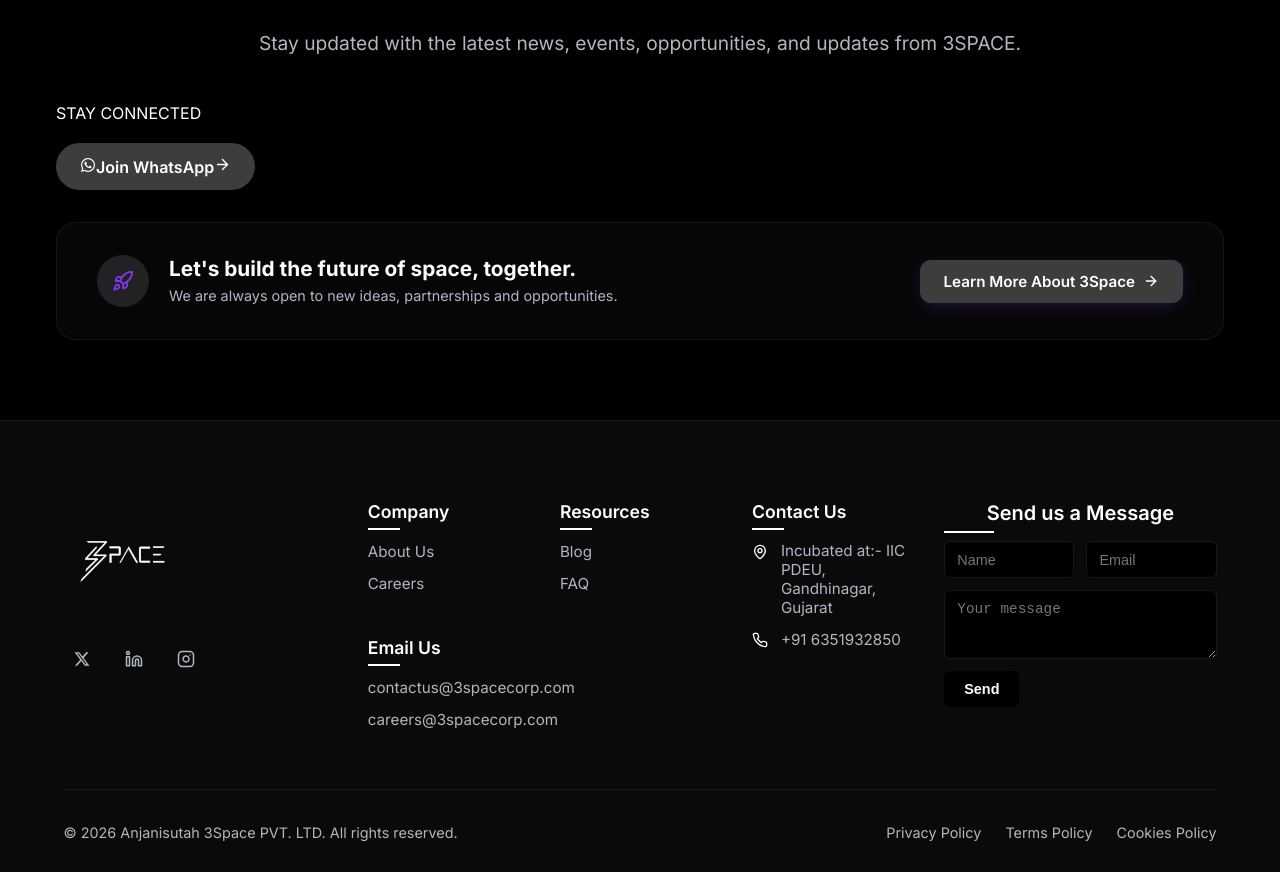
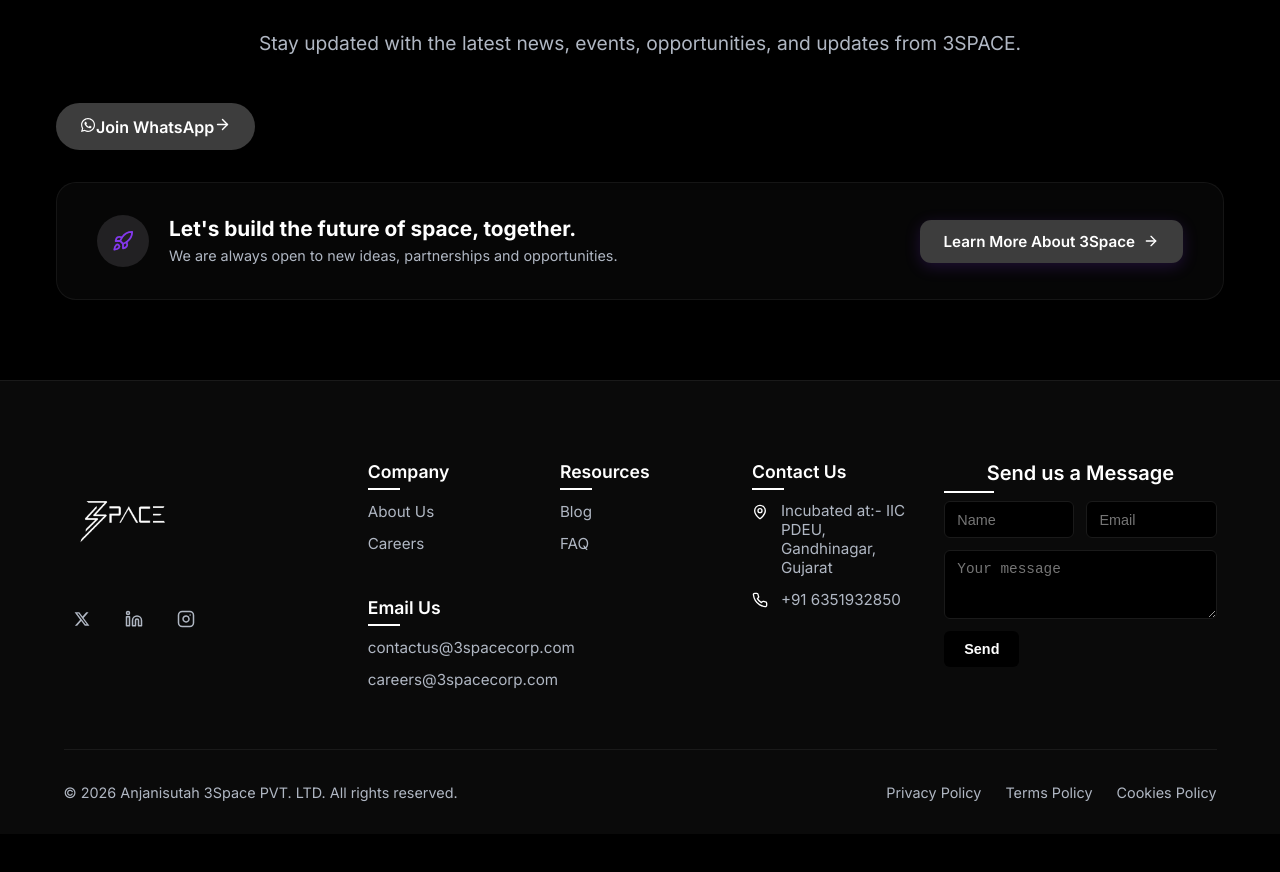
Before and after one commit to 3spacetechcorp-hue/3SpaceTech, a Next.js app: page /contact in a window 1280 px wide. Shown: the part 1699-2571 px from the top of the page. After the commit the page ends 2531 px from the top, so only its background shows below. Built offline with nearby package versions, Linux system fonts and the light colour scheme.

Commit message:
Update page.tsx

```diff
--- a/app/contact/page.tsx
+++ b/app/contact/page.tsx
@@ -370,21 +370,14 @@ export default function ContactPage() {
         Stay updated with the latest news, events, opportunities,
         and updates from 3SPACE.
       </p>
-
-      <div
-        style={{ marginBottom: "20px" }}
-        className={styles.whatsappText}
-      >
-        <span className={styles.whatsappEyebrow}>
-          STAY CONNECTED
-        </span>
-      </div>
-
       <a
   href="https://chat.whatsapp.com/KPNqWjNCZtv8p7pcmt2GFm?s=sh&p=a&ilr=1"
   target="_blank"
   rel="noopener noreferrer"
   className="btn btn-primary"
+  style={{
+    textAlign: "center",
+  }}
 >
   <FaWhatsapp />
   Join WhatsApp
```
Lines whose indentation alone changed are shown as unchanged.
